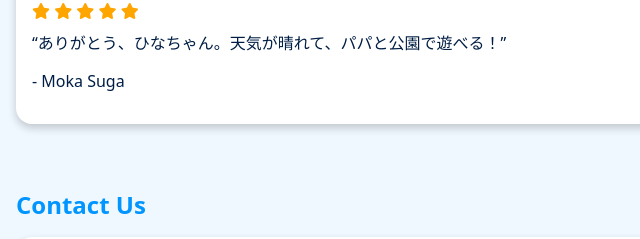
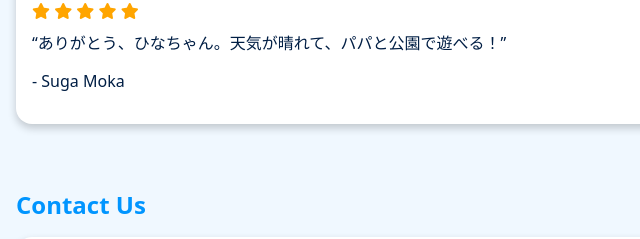
Before and after one commit to rachmadsuharja/otenki-girl, a plain HTML site: page index.html in a window 1280 px wide. Shown: the part 2326-2565 px from the top of the page, 0-640 px from the left. Drawn offline with Linux system fonts and the light colour scheme; a web font is replaced by a local one.

Commit message:
change name

```diff
--- a/index.html
+++ b/index.html
@@ -139,7 +139,7 @@
             <span class="fa-solid fa-star checked"></span>
           </div>
           <q>ありがとう、ひなちゃん。天気が晴れて、パパと公園で遊べる！</q>
-          <p class="cite">- Moka Suga</p>
+          <p class="cite">- Suga Moka</p>
         </div>
       </div>
     </section>
```
